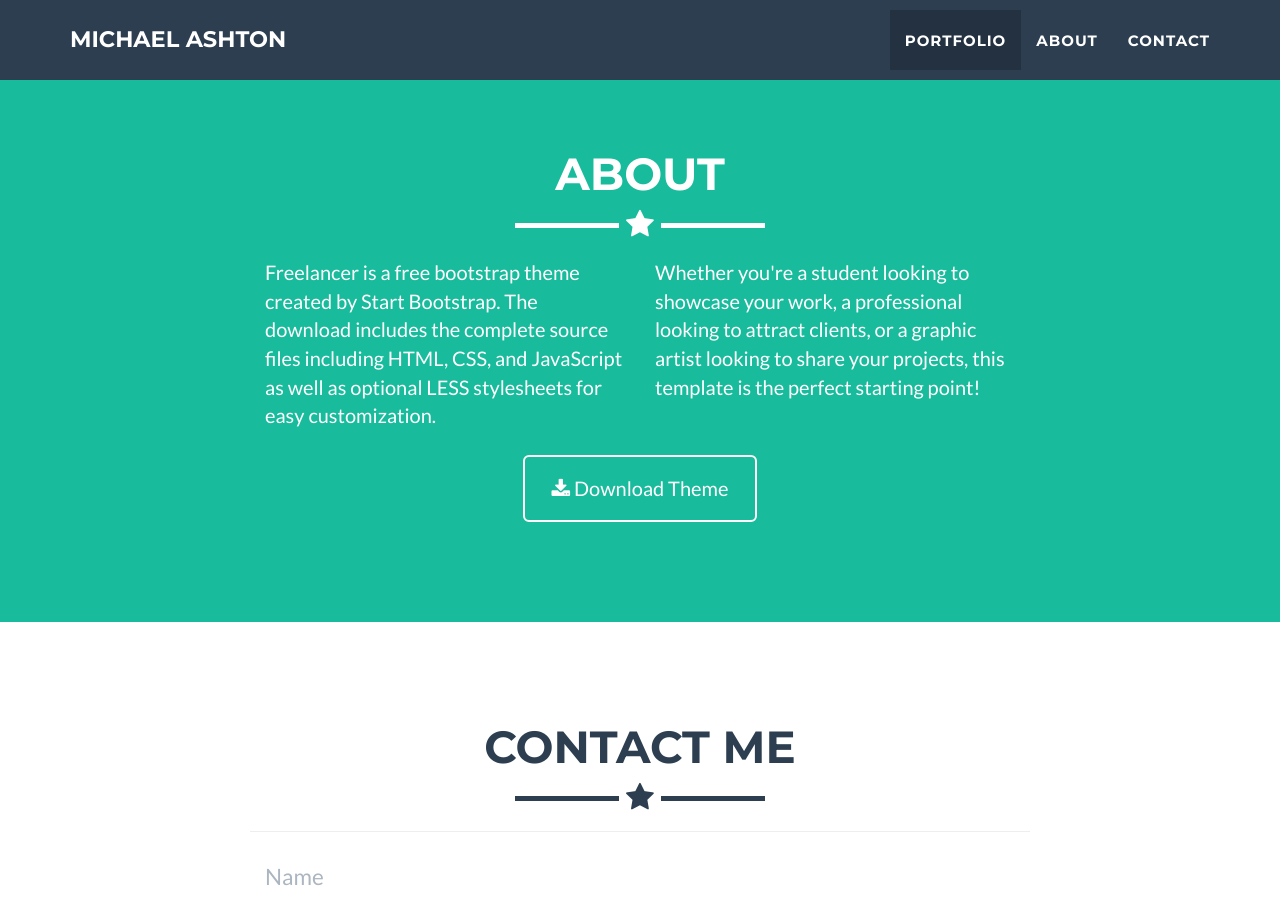
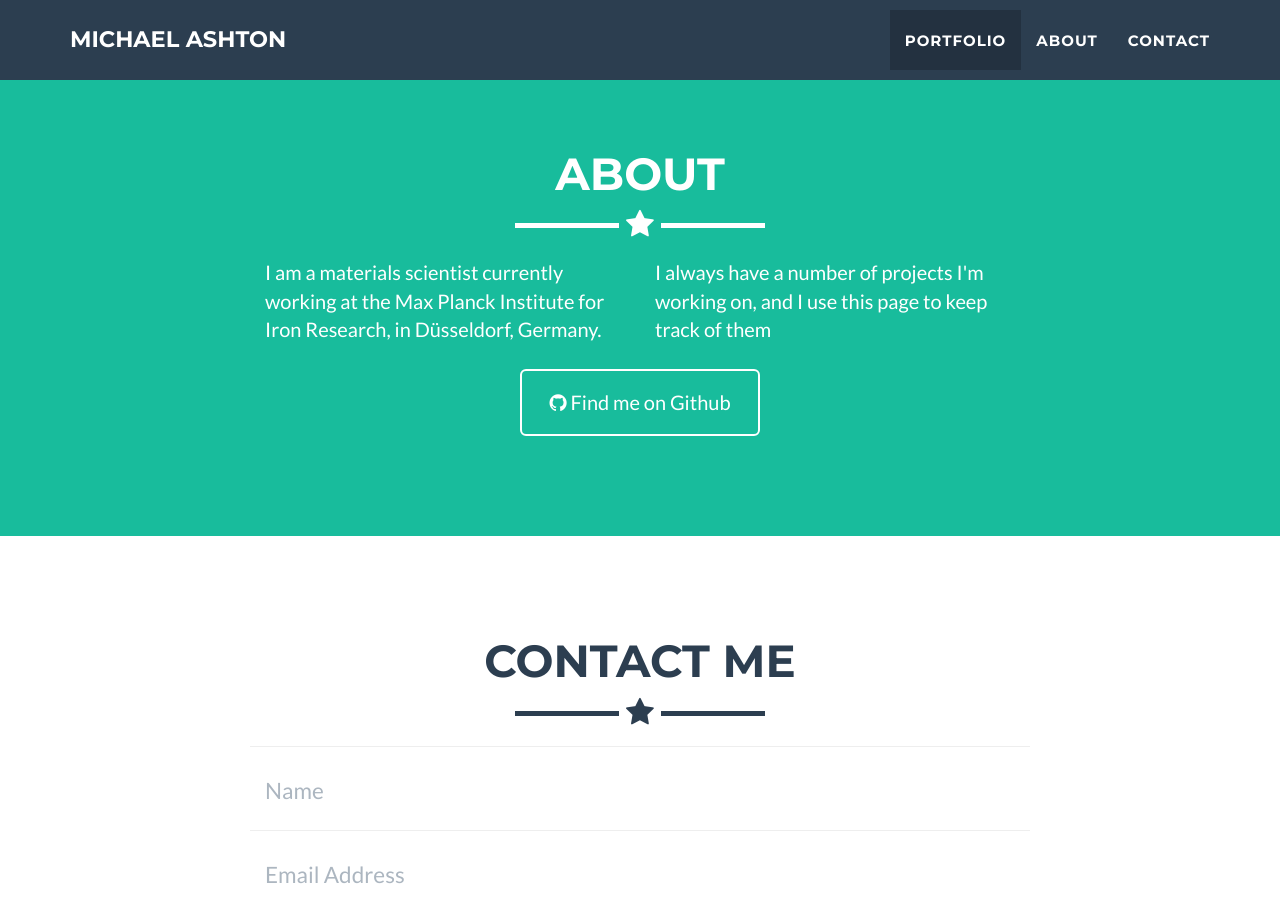
Before and after one commit to ashtonmv/ashtonmv.github.io, a Jekyll site: the page built from _posts/2014-07-18-project-1.markdown, in a window 1280 px wide and 900 px high, scrolled down 1616 px. Built offline with Jekyll 4.4.1, drawn with Linux system fonts in a browser that asks for light colours.

Commit message:
Update about

```diff
--- a/_includes/about.html
+++ b/_includes/about.html
@@ -9,14 +9,14 @@
             </div>
             <div class="row">
                 <div class="col-lg-4 col-lg-offset-2">
-                    <p>Freelancer is a free bootstrap theme created by Start Bootstrap. The download includes the complete source files including HTML, CSS, and JavaScript as well as optional LESS stylesheets for easy customization.</p>
+                    <p>I am a materials scientist currently working at the Max Planck Institute for Iron Research, in Düsseldorf, Germany.</p>
                 </div>
                 <div class="col-lg-4">
-                    <p>Whether you're a student looking to showcase your work, a professional looking to attract clients, or a graphic artist looking to share your projects, this template is the perfect starting point! </p>
+                    <p>I always have a number of projects I'm working on, and I use this page to keep track of them</p>
                 </div>
                 <div class="col-lg-8 col-lg-offset-2 text-center">
-                    <a href="https://github.com/jeromelachaud/freelancer-theme" class="btn btn-lg btn-outline">
-                        <i class="fa fa-download"></i> Download Theme
+                    <a href="https://github.com/ashtonmv" class="btn btn-lg btn-outline">
+                        <i class="fa fa-github"></i> Find me on Github
                     </a>
                 </div>
             </div>
```
